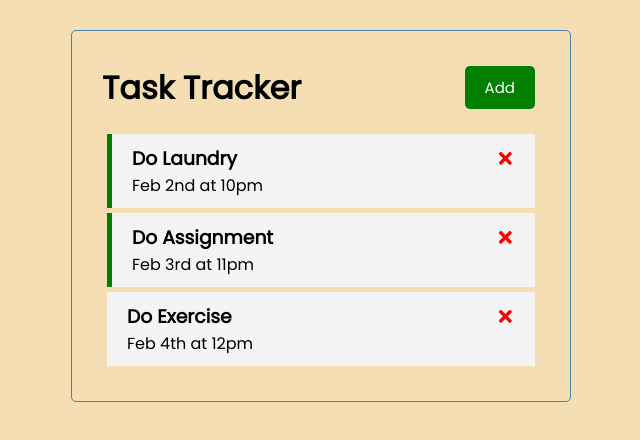
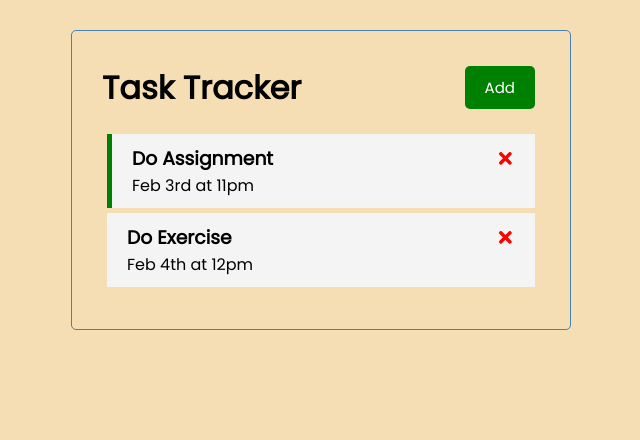
Before and after one commit to mushfiqur-anik/task-tracker, a React (Create React App) app: page / in a window 1280 px wide. Shown: the top 440 px of the page, without its empty margins (319-959 px from the left). Built offline with nearby package versions, Linux system fonts and the light colour scheme; data requests are answered from the project's data file.

Commit message:
Added delete

```diff
--- a/db.json
+++ b/db.json
@@ -1,21 +1,15 @@
 {
   "tasks": [
     {
-      "id":       1,
-      "text":     "Do Laundry",
-      "day":      "Feb 2nd at 10pm",
+      "id": 2,
+      "text": "Do Assignment",
+      "day": "Feb 3rd at 11pm",
       "reminder": true
     },
     {
-      "id":       2,
-      "text":     "Do Assignment",
-      "day":      "Feb 3rd at 11pm",
-      "reminder": true
-    },
-    {
-      "id":       3,
-      "text":     "Do Exercise",
-      "day":      "Feb 4th at 12pm",
+      "id": 3,
+      "text": "Do Exercise",
+      "day": "Feb 4th at 12pm",
       "reminder": false
     }
   ]
--- a/src/App.js
+++ b/src/App.js
@@ -36,7 +36,10 @@ function App() {
   }
 
   // Delete a task
-  const deleteTask = (id) => {
+  const deleteTask = async (id) => {
+    await fetch (`http://localhost:5000/tasks/${id}`,
+                  { method: "DELETE"})
+
     setTasks(tasks.filter((task) => task.id !== id))
   }
 
```
Also changed, not shown: 1 other file (tests, documents, lock files or other folders).
